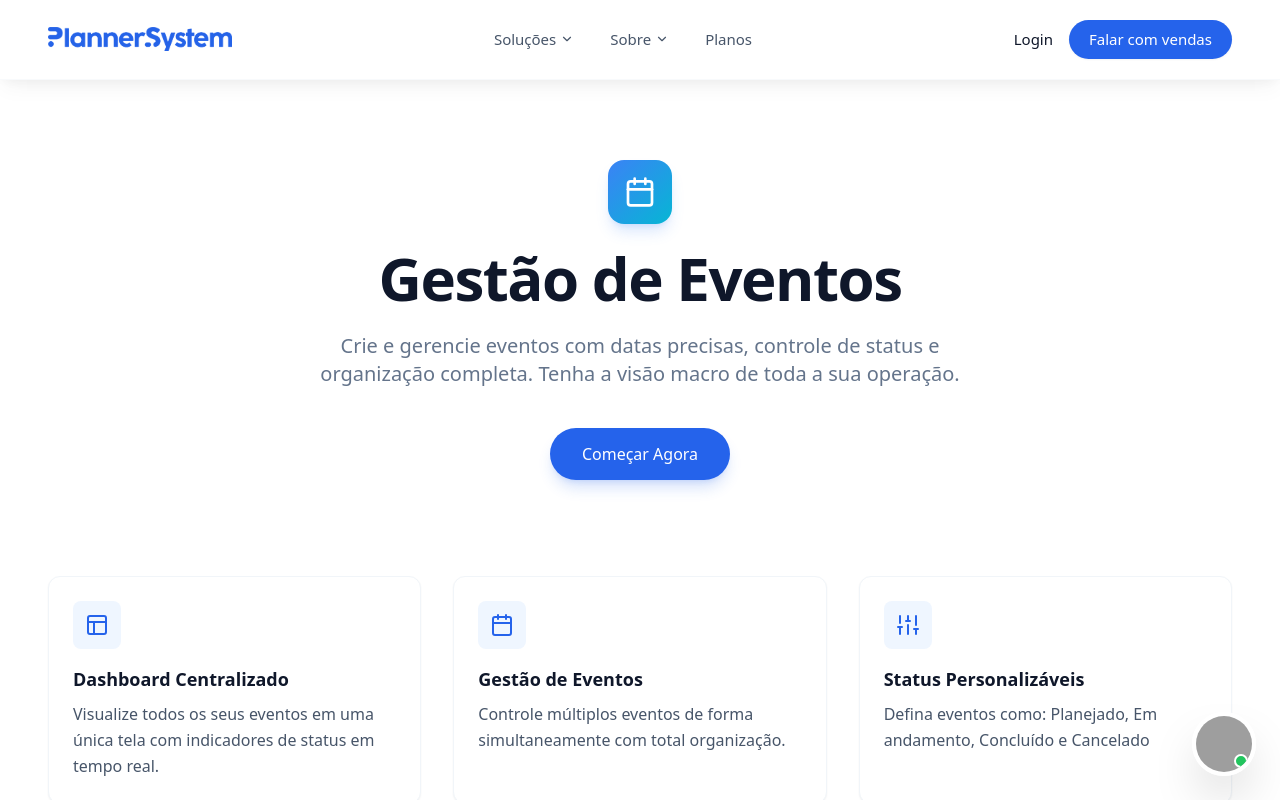
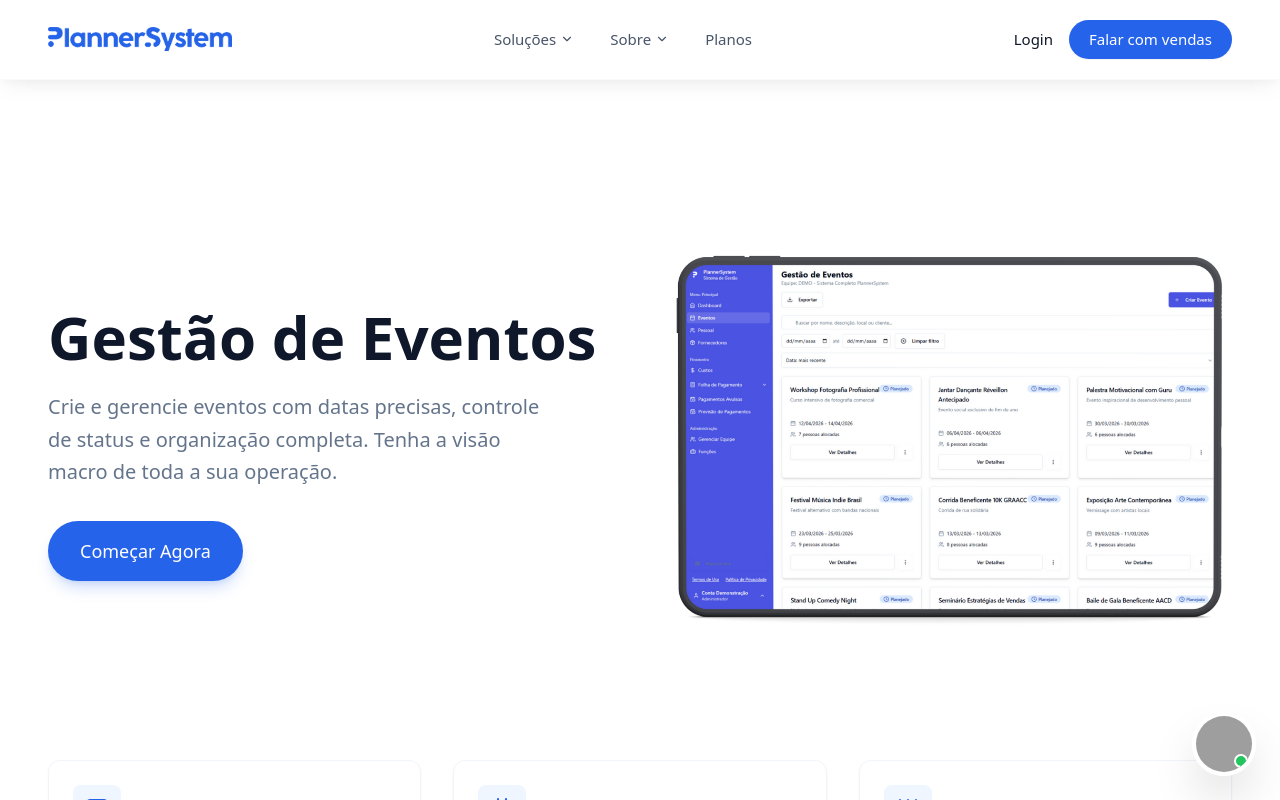
Before and after one commit to plannersystempp/site, a React (Vite) app: page /solucoes/gestao-eventos in a window 1280 px wide. Shown: the top 800 px of the page. Built offline with nearby package versions, Linux system fonts and the light colour scheme; grey boxes are pictures that could not be loaded.

Commit message:
refactor(ui): centraliza estado de modais com Zustand e corrige CTA 'Ver Planos'

```diff
--- a/src/components/SolutionLayout.tsx
+++ b/src/components/SolutionLayout.tsx
@@ -5,8 +5,8 @@ import WhatsAppFloating from './WhatsAppFloating';
 import ContactModal from './Modals/ContactModal';
 import PlansModal from './Modals/PlansModal';
 import SEO from './SEO';
-import { useState } from 'react';
 import { LucideIcon } from 'lucide-react';
+import useUIStore from '../store/ui';
 
 interface SolutionLayoutProps {
   title: string;
@@ -25,14 +25,14 @@ const SolutionLayout: React.FC<SolutionLayoutProps> = ({
   gradient = "from-blue-600 to-indigo-600",
   customHero
 }) => {
-  const [showPlansModal, setShowPlansModal] = useState(false);
-  const [showContactModal, setShowContactModal] = useState(false);
-
-  const openPlansModal = () => setShowPlansModal(true);
-  const closePlansModal = () => setShowPlansModal(false);
-
-  const openContactModal = () => setShowContactModal(true);
-  const closeContactModal = () => setShowContactModal(false);
+  const {
+    showPlansModal,
+    showContactModal,
+    openPlansModal,
+    closePlansModal,
+    openContactModal,
+    closeContactModal,
+  } = useUIStore();
 
   React.useEffect(() => {
     window.scrollTo(0, 0);
--- a/src/pages/solutions/EventManagement.tsx
+++ b/src/pages/solutions/EventManagement.tsx
@@ -1,36 +1,48 @@
-import React, { useState } from 'react';
+import React from 'react';
 import { Calendar, CheckCircle, Clock, MapPin, Layout, Users, Sliders } from 'lucide-react';
 import SolutionLayout from '../../components/SolutionLayout';
 import FeatureCard from '../../components/solutions/FeatureCard';
 import BenefitSection from '../../components/solutions/BenefitSection';
-import ContactModal from '../../components/Modals/ContactModal';
-import PlansModal from '../../components/Modals/PlansModal';
+import useUIStore from '../../store/ui';
 
 const EventManagement: React.FC = () => {
-  const [showContactModal, setShowContactModal] = useState(false);
-  const [showPlansModal, setShowPlansModal] = useState(false);
-
-  const openContactModal = () => {
-    setShowPlansModal(false); // Fecha o modal de planos se estiver aberto
-    setShowContactModal(true);
-  }
-  const closeContactModal = () => setShowContactModal(false);
-
-  const openPlansModal = () => setShowPlansModal(true);
-  const closePlansModal = () => setShowPlansModal(false);
+  const { openPlansModal, openContactModal } = useUIStore();
 
   return (
     <>
     <SolutionLayout
       title="Gestão de Eventos"
       description="Crie e gerencie eventos com datas precisas, controle de status e organização completa. Tenha a visão macro de toda a sua operação."
-      icon={Calendar}
-      gradient="from-blue-500 to-cyan-500"
+      customHero={() => (
+        <div className="grid lg:grid-cols-2 gap-12 items-center">
+          <div className="text-left">
+            <h1 className="text-5xl lg:text-6xl font-bold text-slate-900 mb-6 leading-tight">
+              Gestão de Eventos
+            </h1>
+            <p className="text-xl text-slate-500 mb-8 leading-relaxed max-w-lg">
+              Crie e gerencie eventos com datas precisas, controle de status e organização completa. Tenha a visão macro de toda a sua operação.
+            </p>
+            <button
+              onClick={openContactModal}
+              className="bg-blue-600 text-white px-8 py-4 rounded-full font-medium text-lg hover:bg-blue-700 transition-all shadow-lg shadow-blue-600/20 hover:-translate-y-0.5"
+            >
+              Começar Agora
+            </button>
+          </div>
+          <div>
+            <img
+               src="/images/gestaodeeventos.png"
+               alt="Dashboard de Gestão de Eventos"
+               className="w-full h-auto object-contain"
+             />
+          </div>
+        </div>
+      )}
     >
       <div className="space-y-24 mb-20">
 
         {/* Features Grid */}
-        <div className="grid md:grid-cols-3 gap-8">
+        <div className="grid md:grid-cols-3 gap-8 -mt-16 relative z-10">
           <FeatureCard
             icon={Layout}
             title="Dashboard Centralizado"
@@ -57,7 +69,7 @@ const EventManagement: React.FC = () => {
             "Gestão de múltiplos locais e palcos simultâneos",
             "Insira anotações e detalhes dos seus eventos"
           ]}
-          imageSrc="/images/gestaodeeventos.png"
+          imageSrc="/images/GestaodeeventosDashboard.jpeg"
           imageAlt="Dashboard de gestão de eventos do PlannerSystem"
           cleanImage
         />
@@ -78,8 +90,6 @@ const EventManagement: React.FC = () => {
 
       </div>
     </SolutionLayout>
-    <ContactModal isOpen={showContactModal} onClose={closeContactModal} />
-    <PlansModal isOpen={showPlansModal} onClose={closePlansModal} onContactClick={openContactModal} />
     </>
   );
 };
--- /dev/null
+++ b/src/store/ui.ts
@@ -0,0 +1,21 @@
+import { create } from 'zustand';
+
+type UIState = {
+  showPlansModal: boolean;
+  showContactModal: boolean;
+  openPlansModal: () => void;
+  closePlansModal: () => void;
+  openContactModal: () => void;
+  closeContactModal: () => void;
+};
+
+const useUIStore = create<UIState>((set) => ({
+  showPlansModal: false,
+  showContactModal: false,
+  openPlansModal: () => set({ showPlansModal: true }),
+  closePlansModal: () => set({ showPlansModal: false }),
+  openContactModal: () => set({ showContactModal: true }),
+  closeContactModal: () => set({ showContactModal: false }),
+}));
+
+export default useUIStore;
```
